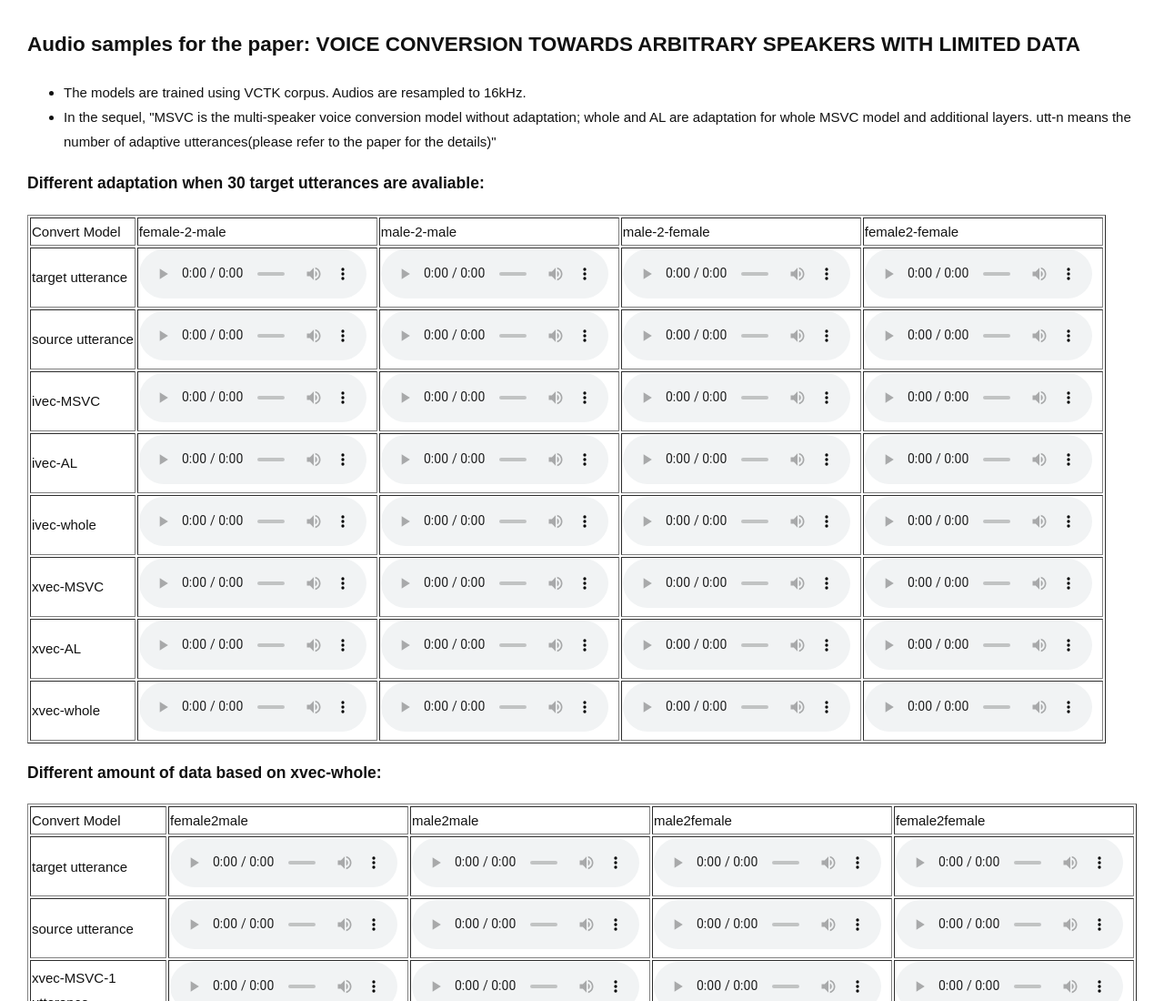
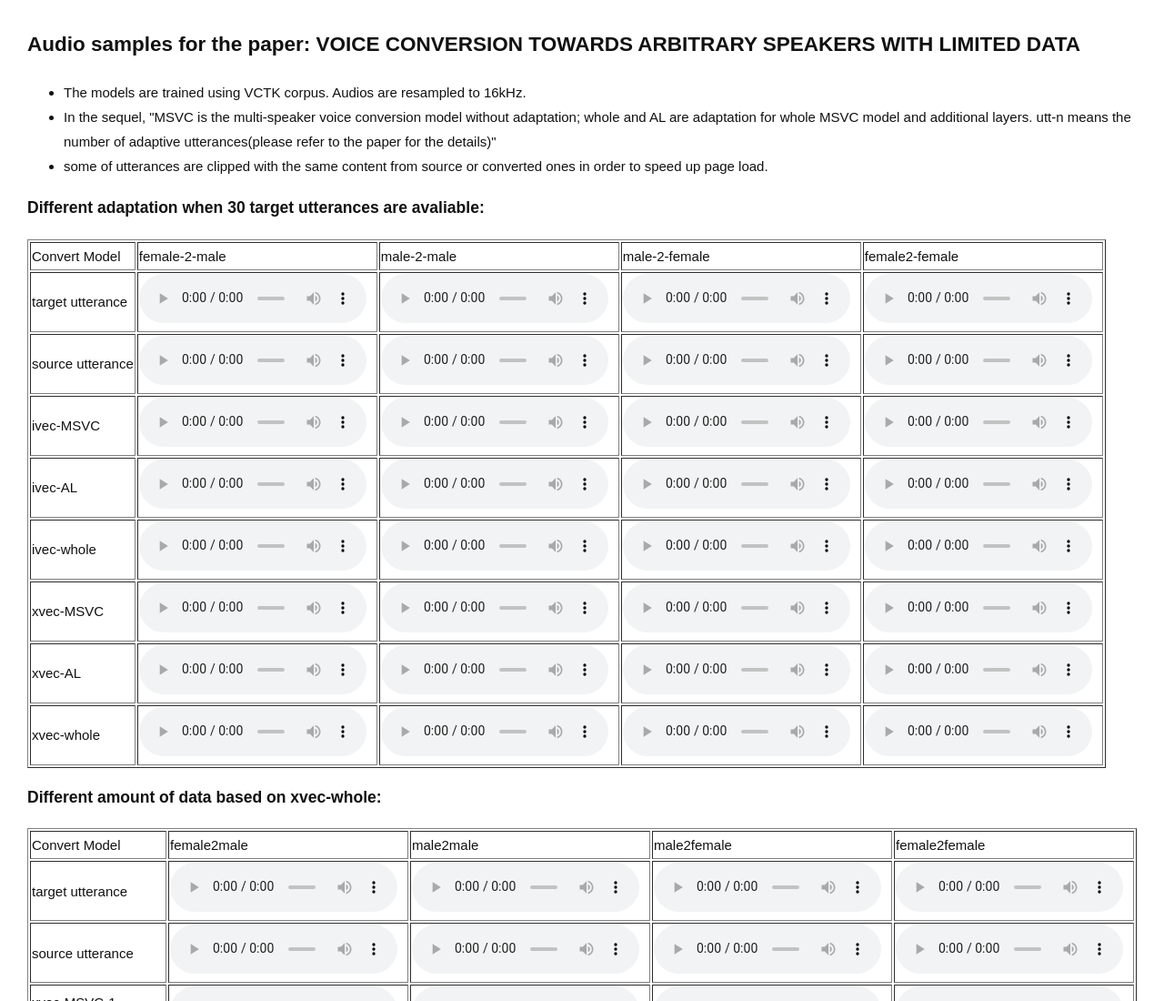
Before and after one commit to vcdemo-1/vcdemo-1.github.io, a plain HTML site: page index.html in a window 1280 px wide. Shown: the top 1100 px of the page at 91% size. Drawn offline with Linux system fonts and the light colour scheme.

Commit message:
Update index.html

```diff
--- a/index.html
+++ b/index.html
@@ -35,6 +35,7 @@ audio {
   <ul>
     <li>The models are trained using VCTK corpus. Audios are resampled to 16kHz.</li>
     <li>In the sequel, "MSVC is the multi-speaker voice conversion model without adaptation; whole and AL are adaptation for whole MSVC model and additional layers. utt-n means the number of adaptive utterances(please refer to the paper for the details)" </li>
+    <li>some of utterances are clipped with the same content from source or converted ones in order to speed up page load.
   </ul>
 
     <h3>Different adaptation when 30 target utterances are avaliable:</h3>
```
